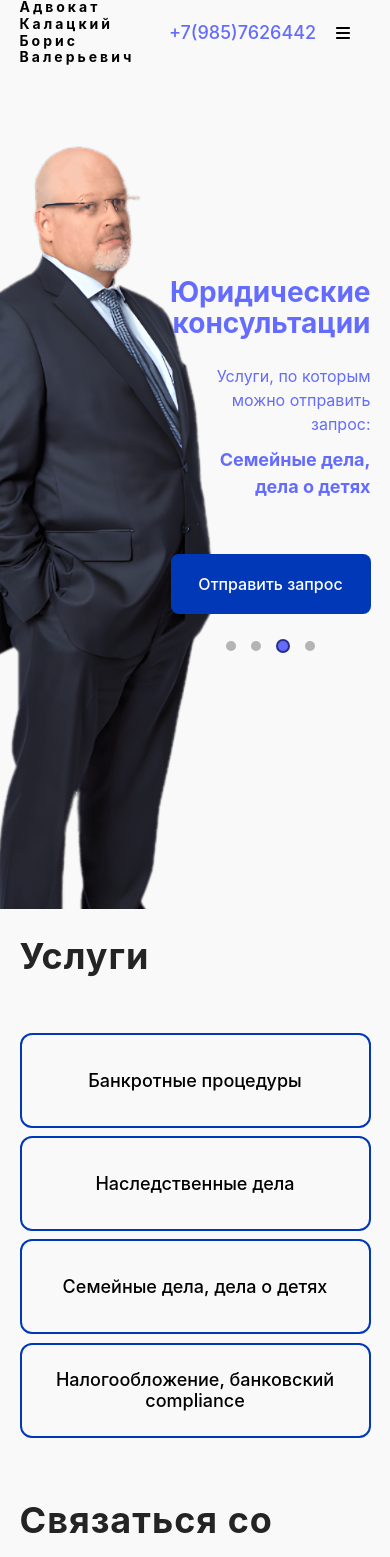
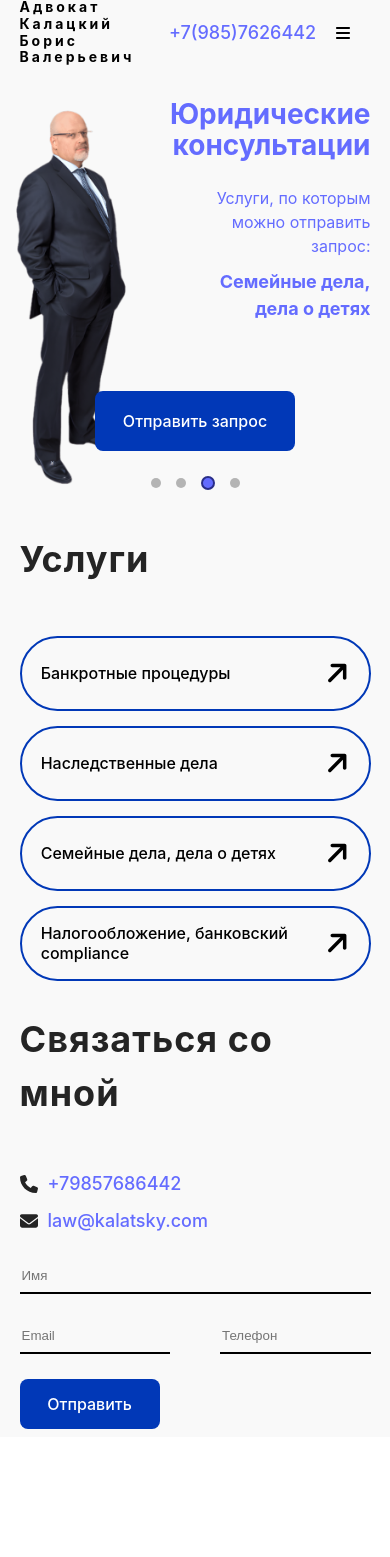
Before and after one commit to andrey-zinoviev-dev/Kalatsky, a React (Vite) app: page / in a window 390 px wide. Shown: the top 1557 px of the page. After the commit the page ends 1437 px from the top, so only its background shows below. Built offline with nearby package versions, Linux system fonts and the light colour scheme.

Commit message:
updated layout

```diff
--- a/src/Form.css
+++ b/src/Form.css
@@ -1,5 +1,6 @@
 .contanct {
   position: relative;
+  padding: 2% 10%;
   /* padding: 10% 20%; */
 }
 
@@ -148,7 +149,7 @@
 
 @media screen and (max-width: 1279px) {
   .contanct {
-    padding: 5%;
+    padding: 2% 5%;
   }
   .contanct__wrapper {
     gap: 60px;
--- a/src/Form.jsx
+++ b/src/Form.jsx
@@ -14,7 +14,7 @@ export default function Form({orderClicked}) {
 
   return (
     <section id="contact-section" className="contanct" ref={sectionRef}>
-      <div className="container">
+      <div className="container container_contact">
         <h2 className="contanct__headline">Связаться со мной</h2>
         <ul className="contanct__ul">
               <li>
@@ -30,7 +30,7 @@ export default function Form({orderClicked}) {
           <form className="contanct__form">
             <div className="contanct__form-div">
               <input placeholder="Имя" type="text"></input>
-              <input placeholder="Фамилия" type="text"></input>
+              {/* <input placeholder="Фамилия" type="text"></input> */}
             </div>
             <div className="contanct__form-div">
               <input placeholder="Email" type="email"></input>
@@ -42,7 +42,7 @@ export default function Form({orderClicked}) {
             </div> */}
             <button className="contanct__form-btn" type="button">Отправить</button>
           </form>
-          <img className="contanct__wrapper-img" src={map} />
+          {/* <img className="contanct__wrapper-img" src={map} /> */}
         </div>
       </div>
       {/* <img className="contact__img" src={Ellipse} /> */}
--- a/src/Landing.css
+++ b/src/Landing.css
@@ -3,14 +3,16 @@ main {
   background-color: #f9f9f9;
 }
 .landing {
-  height: 100vh;
+  /* height: 100vh; */
   display: flex;
   align-items: center;
   /* background-color: #e9f1f4; */
   /* background-image: url("./assets/bg-new.png"); */
-  background-image: url("./assets/bg-white-3.png");
-  /* background-size: contain; */
-  background-size: cover;
+  /* background-image: url("./assets/bg-white-3.png"); */
+  background-image: url("./assets//test-bg-height.png");
+  background-size: contain;
+  background-repeat: no-repeat;
+  /* background-size: cover; */
   /* background-position: top; */
 }
 
@@ -29,7 +31,7 @@ main {
 .landing__wrapper p {
   max-width: 390px;
   line-height: 1.5;
-  margin: 25px 0 0 0;
+  margin: 25px 0;
   /* margin: 0 0 50px 0; */
   color: #646cff;
   /* color: white; */
@@ -68,7 +70,7 @@ main {
   background-color: #0138b7;
   color: white;
   transition: all 0.35s ease-in-out;
-  margin: 25px 0 0 0;
+  /* margin: 25px 0 0 0; */
 }
 
 .landing__button-hero:hover {
@@ -91,7 +93,7 @@ main {
   display: flex;
     align-items: center;
     justify-content: space-between;
-    margin: auto 0 0 0;
+    margin: 25px 0 0 0;
     box-sizing: border-box;
     padding: 0 0 0 10px;
     width: 100%;
@@ -182,15 +184,18 @@ main {
 
 @media screen and (max-width:767px) {
   .landing {
-    background-position: 15%;
+    background-position: 10%;
+    background-size: cover;
     /* padding: 5% 5%; */
     /* background-position: 80% 0; */
   }
   .landing__wrapper {
     max-width: 100%;
-    align-items: flex-end;
+    justify-content: center;
+    /* align-items: flex-end; */
+    align-items: center;
     text-align: left;
-    max-width: 200px;
+    /* max-width: 200px; */
     /* justify-content: center; */
   }
   .landing__wrapper p  {
@@ -201,6 +206,7 @@ main {
     min-height: 165px;
     max-width: 170px;
     text-align: right;
+    margin-left: auto;
   }
   .landing__wrapper p span {
     font-size: 18px;
@@ -216,7 +222,7 @@ main {
   }
   .landing__button-hero {
     width: 200px;
-    margin: 25px auto 0 0;
+    margin: 15px auto 0;
   }
   .landing__overlay {
     display: block;
--- a/src/Services.css
+++ b/src/Services.css
@@ -1,5 +1,6 @@
 .services {
   position: relative;
+  padding: 2% 10%;
   /* padding: 10% 20%; */
 }
 
@@ -26,7 +27,8 @@
 }
 
 .services__ul li {
-  height: 180px;
+  /* height: 180px; */
+  height: 75px;
   box-sizing: border-box;
 }
 
@@ -37,9 +39,10 @@
   border-radius: 0;
   /* background-color: white; */
   /* background-color: #0138b7; */
-  border-radius: 12px;
+  /* border-radius: 12px; */
+  border-radius: 48px;
   color: black;
-  font-size: 18px;
+  font-size: 16px;
   /* border: 3px solid white; */
   /* color: white; */
   outline: none;
@@ -48,10 +51,15 @@
   transition: all 0.35s ease-in-out;
   background-color: transparent;
   border: 2px solid #0138b7;
+
+  display: flex;
+  align-items: center;
+  justify-content: space-between;
 }
 
 .services__ul button p {
   margin: 0;
+  text-align: left;
 }
 
 .services__ul button:hover {
@@ -68,22 +76,30 @@
   max-width: 360px;
 }
 
+.services__ul-li-arrow {
+  font-size: 28px;
+  rotate: -45deg;
+}
+
 @media screen and (max-width: 1279px) {
+  .services {
+    padding: 2% 5%;
+  }
   .services__ul {
     grid-template-columns: repeat(auto-fill, minmax(280px,1fr));
   }
-  .services__ul li {
+  /* .services__ul li {
     height: 180px;
-  }
+  } */
 }
 
 @media screen and (max-width: 767px) {
   .services__ul {
     grid-template-columns: repeat(auto-fill, minmax(210px, 1fr));
-    gap: 1vh;
+    gap: 15px;
   }
 
-  .services__ul li {
+  /* .services__ul li {
     height: 95px;
-  }
+  } */
 }
--- a/src/Services.jsx
+++ b/src/Services.jsx
@@ -1,6 +1,9 @@
 import { services } from "./utils";
 import "./Services.css";
 import Ellipse from "./assets/Ellipse.png";
+import { FontAwesomeIcon } from "@fortawesome/react-fontawesome";
+import { faArrowRight } from "@fortawesome/free-solid-svg-icons";
+// inport {faCheck}
 
 export default function Services() {
   return (
@@ -12,6 +15,7 @@ export default function Services() {
             return <li className="services__ul-li" key={service.name}>
               <button>
                 <p>{service.name}</p>
+                <FontAwesomeIcon className="services__ul-li-arrow" icon={faArrowRight} />
               </button>
             </li>
           })}
--- a/src/index.css
+++ b/src/index.css
@@ -102,6 +102,10 @@ a {
   align-items: center; */
 }
 
+.container_contact {
+  max-width: 360px;
+}
+
 @media screen and (max-width: 1279px) {
   section {
     padding: 5%;
@@ -115,5 +119,6 @@ a {
     margin: 0 0 0 0;
     /* color: white; */
     max-width: 280px;
+    align-self: flex-end;
   }
 }
```
Also changed, not shown: src/assets/bg-test.png (added), src/assets/test-bg-height.png (added).
